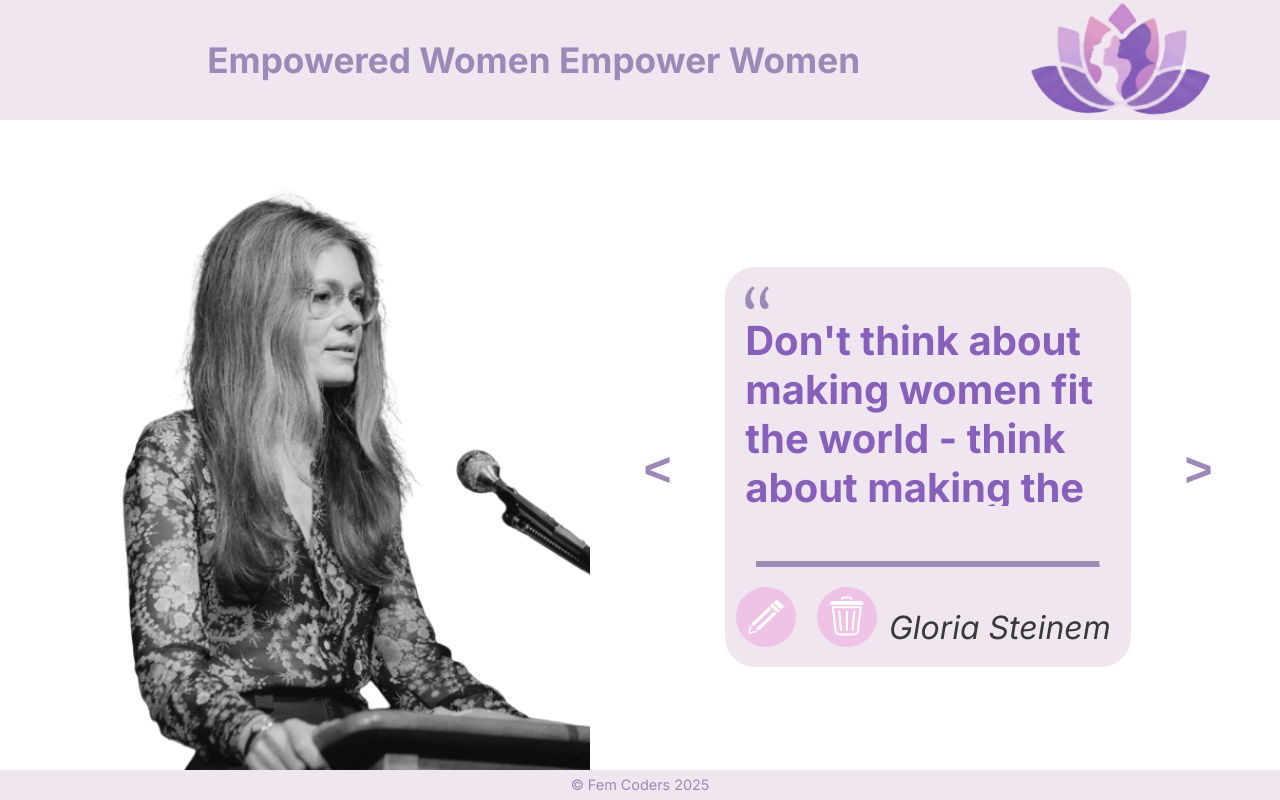
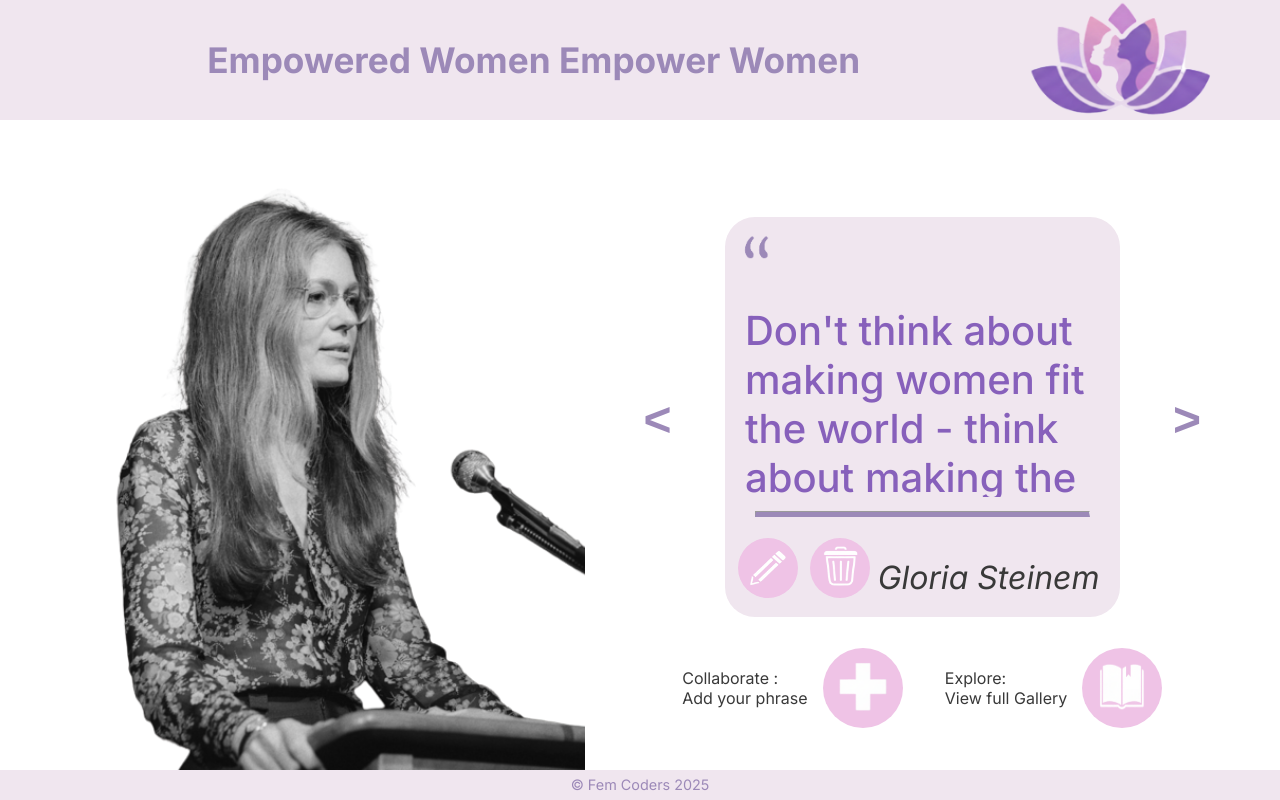
Before and after one commit to Leonela88/Empowering-Phrases-App, a React (Vite) app: page / in a window 1280 px wide. Built offline with nearby package versions, Linux system fonts and the light colour scheme.

Commit message:
feat : last save before merge with other component

```diff
--- a/src/ViewPhrases.css
+++ b/src/ViewPhrases.css
@@ -8,7 +8,7 @@
 }
 
 .viewPhoto {
-    width: 50%;
+    width: 49%;
     min-width: 10vw;
     max-width: 50vw;
     max-height: 90%;
@@ -18,13 +18,24 @@
     bottom: 0;
 }
 
+.rightFrame {
+    position: absolute;
+    width: 49%;
+    height: 100%;
+    left: 50%;
+    display: flex;
+    flex-direction: column;
+    flex-direction: column-reverse;
+}
+
+
+
 .carousel {
     position: absolute;
-    left: 50%;
     top: 15%;
     display: flex;
     align-items: center;
-    justify-content: flex-end;
+
 
 }
 
@@ -52,20 +63,24 @@
     flex-direction: column;
     background-color: #F0E6EF;
     border-radius: 30px;
-    margin: 50px;
+    margin-left: 50px;
+    margin-right: 50px;
     width: 100%;
     height: 50vh;
 }
 
 .fitPhrase {
     height: 50vh;
+    display: flex;
+    align-items: center;
 }
 
 .viewPhrase {
+
     opacity: 1;
     font-family: "Inter", sans-serif;
     color: rgb(135,96,187);
-    font-weight: bold;
+    font-weight: 500;
     margin-left: 20px;
     margin-right: 20px;
     font-size: 2.5rem;
@@ -98,7 +113,7 @@ hr {
     display: flex;
     width: 40%;
     margin-bottom: 5%;
-    justify-content: space-around;
+    justify-content: space-evenly;
 }
 .viewModificar {
     width: 60px;
@@ -126,62 +141,135 @@ hr {
     height: 40px;
 }
 
+.otherButtons {
+    height: 25%;
+    display: flex;
+    justify-content: space-evenly;
+}
+
+.viewCollaborate {
+    display: flex;
+    align-items: center;
+    font-family: "Inter", sans-serif;
+    font-size: 1rem;
+    justify-content: space-between;
+    gap: 15px;
+}
+
+.viewAdd {
+    width: 80px;
+    height: 80px;
+    border-radius: 40px;
+    background-color: rgb(239,195,230);
+    border: none
+}
+
+#viewPlus {
+    width: 50px;
+    height: 50px;
+}
+
+.viewExplore {
+    display: flex;
+    align-items: center;
+    font-family: "Inter", sans-serif;
+    font-size: 1rem;
+    justify-content: space-between;
+    gap: 15px;
+}
+
+.viewGallery {
+    width: 80px;
+    height: 80px;
+    border-radius: 40px;
+    background-color: rgb(239,195,230);
+    border: none
+}
+
+#viewList {
+    width: 50px;
+    height: 50px;
+}
+
 .viewInfo:hover {
     background-color: rgb(218, 204, 231);
 }
 
+@media (width <= 1110px) {
+    .buttons {
+        position: relative;
+        left: 30%;
+        top: 12%;
+        gap: 40px;
+        flex-shrink: 0;
+    }
 
-/*
+    .viewAuthor {
+        position: relative;
+        bottom: 10%;
 
-@media (max-width: 600px) {
-    .viewContainer {
-    display: flex;
-    flex-direction: column;
-    justify-content: center;
     }
+
+
+}
+
+@media (width <= 992px) {
     .viewPhoto {
-    position: fixed;
-    bottom: 0;
-    justify-self: center;
+        display: none;
+    }
+    .rightFrame {
+        width: 100%;
+        left: 0;
     }
 
     .carousel {
-        align-self: center;
-        justify-self: center;
+        width: 100%;
     }
+
+
 }
-@media (min-width: 600px) {
-    .viewContainer {
-    display: flex;
-    flex-direction: column;
+
+/*Tablet Pequeña / Móvil Horizontal*/
+@media (width <= 767px) and (width > 576px) {
+    .viewPhoto {
+    display: none;
     }
-    .viewPhoto {
-    position: fixed;
-    bottom: 0;
-    justify-self: center;
+    .rightFrame {
+        width: 100%;
+        left: 0;
     }
 
     .carousel {
-    position: fixed;
-    top: 20vw;
-    right: 20vw;
+        width: 100%;
+    }
 
-    }
-@media (max-width: 600px) {
-    .viewInfo
-}
-@media (min-width: 600px) {
-    ...
-}
-@media  (min-width: 768px) {
-    ...
-}
-@media  (min-width: 992px) {
-    ...
-}
-@media (min-width: 1200px) {
-    ...
-}
 }
 
-*/
+/*Móvil Estándar*/
+@media (width <= 576px) {
+    .viewPhoto {
+    display: none;
+    }
+    .rightFrame {
+        width: 100%;
+        left: 0;
+    }
+    .carousel {
+        width: 100%;
+    }
+
+}
+
+/*Móvil Pequeño*/
+@media (width <= 400px) {
+        .viewPhoto {
+    display: none;
+    }
+    .rightFrame {
+        width: 100%;
+        left: 0;
+    }
+    .carousel {
+        width: 100%;
+    }
+}
--- a/src/ViewPhrases.jsx
+++ b/src/ViewPhrases.jsx
@@ -11,23 +11,36 @@ const ViewPhrases = () => {
     );
   };
 
+    const PressToNext = (event) => {
+    if (event.key === "ArrowRight") {
+    setIndex((prevIndex) =>
+      prevIndex === phrases.length - 1 ? 0 : prevIndex + 1
+    );
+  }};
+
   const ShowPrevious = () => {
     setIndex((prevIndex) =>
       prevIndex === 0 ? phrases.length - 1 : prevIndex - 1
     );
   };
 
+  const PressToPrevious = (event) => {
+    if (event.key === "ArrowLeft") {
+    setIndex((prevIndex) =>
+      prevIndex === 0 ? phrases.length - 1 : prevIndex - 1
+    );
+  }};
+
   const current = phrases[index];
 
   return (
     <main className="viewContainer">
-      <div className="ViewphotoFrame">
       <img src={current.photo} alt={current.name} className="viewPhoto" />
-      </div>
+      <div className="rightFrame">
         <div className="carousel">
-        <button className="viewButtons" onClick={ShowPrevious}>&#060;
+          <button className="viewButtons" onClick={ShowPrevious} onKeyDown={PressToPrevious}>&#060;
           </button>
-        <div key={current.phrase} className="viewInfo" id="box2">
+          <div key={current.phrase} className="viewInfo" id="box2" style={{"--bg-image": `url(${current.photo})` }}>
             <img src="./quotes.png" alt="quote icon" className="quoteIcon"></img>
             <div className="fitPhrase">
               <p className="viewPhrase">{current.phrase}</p>
@@ -43,23 +56,27 @@ const ViewPhrases = () => {
             </div>
             <p className="viewAuthor">{current.name}</p>
           </div>
-        <button className="viewButtons" onClick={ShowNext}>&#062;
+          <button className="viewButtons" onClick={ShowNext} onKeyDown={PressToNext}>&#062;
           </button>
+        </div>
+        <div className="otherButtons">
+          <div className="viewCollaborate">
+            <p>Collaborate :<br></br> Add your phrase</p>
+            <button className="viewAdd">
+              <img src="../public/images/add.png" alt="add icon" id="viewPlus" />
+            </button>
+          </div>
+          <div className="viewExplore">
+            <p>Explore:<br></br> View full Gallery</p>
+            <button className="viewGallery">
+              <img src="../public/images/book.png" alt="book icon" id="viewList" />
+            </button>
+          </div>
+        </div>
       </div>
     </main>
   );
 };
 
-// function ManageOverflow() {
-//   const phraseElement = document.querySelector('.viewPhrase');
-
-//   if ($("phraseElement").height() > $(".fitPhrase").height())
-//      {
-//       result = phraseElement.style.fontSize = "1.5rem";
-//     }
-
-//      }
-
-// ManageOverflow();
 
 export default ViewPhrases;
```
Lines whose indentation alone changed are shown as unchanged.
